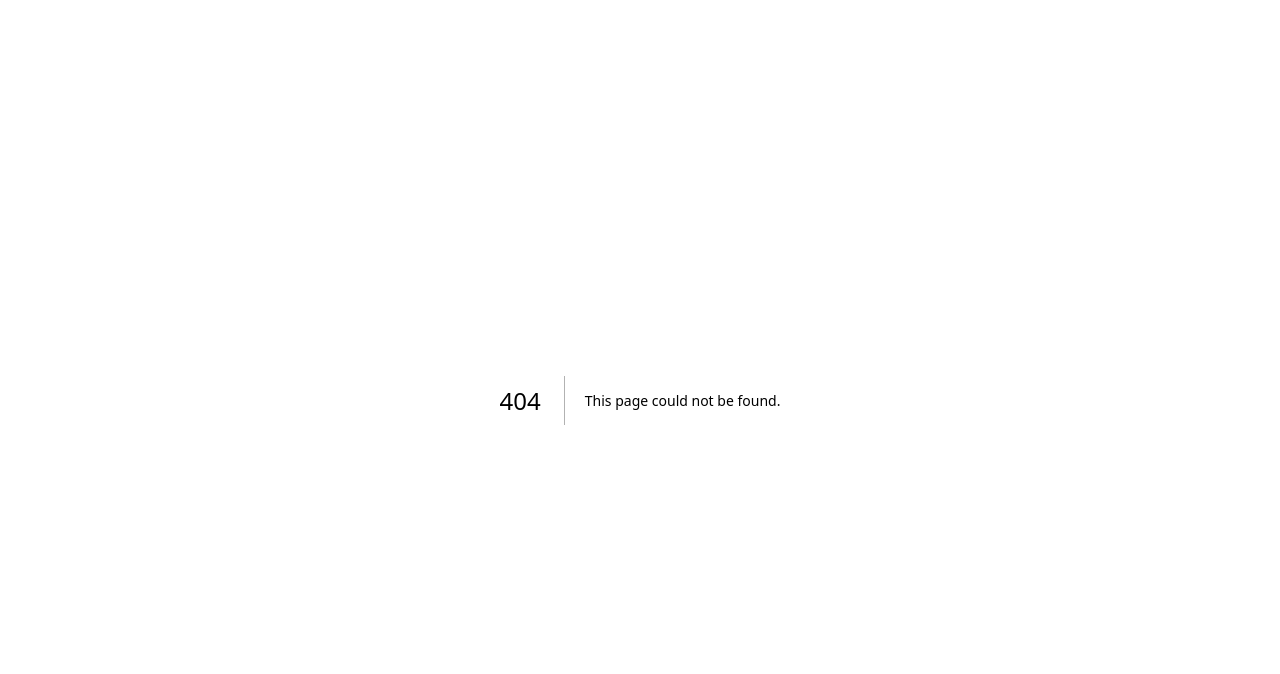
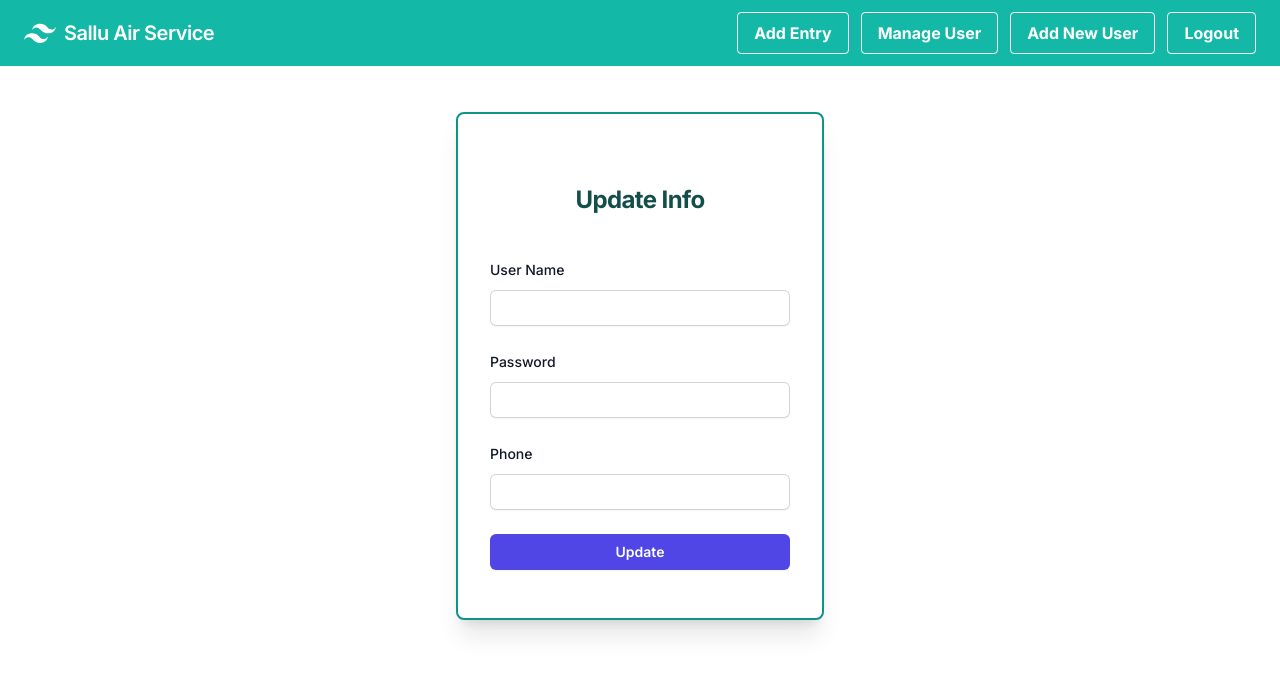
Before and after one commit to sallu-soft/alauddin-agency, a Next.js app: page /AdminDashboard/EditUser/1 in a window 1280 px wide. Before the commit this address had no page. Shown: the top 674 px of the page. Built offline with nearby package versions, Linux system fonts and the light colour scheme; no server answers; the database is empty.

Commit message:
added the user edit functionality

```diff
--- /dev/null
+++ b/app/AdminDashboard/EditUser/[id]/page.jsx
@@ -0,0 +1,39 @@
+
+import EditForm from '@/app/components/EditForm';
+import EditUserForm from '@/app/components/EditUserForm';
+import { redirect } from 'next/navigation';
+
+const getUserById = async (id) => {
+    try{
+      const res = await fetch(`${process.env.API_URL}/api/user/${id}`,{
+        cache: "no-store",
+      });
+
+      if(!res.ok){
+        throw new Error("Failed to fetch Single User");
+      }
+      return res.json();
+    }catch(e){
+      console.log(e)
+    }
+  }
+const EditUser =async ({params}) => {
+    const {id} = params;
+    const user = await getUserById(id);
+    console.log(user)
+  //   const auth = typeof window !== "undefined" ? JSON.parse(window.localStorage.getItem('user')) : false;
+  //   if(!auth) {
+  //     redirect("/");
+  // }
+
+
+  return (
+
+
+                <div className="px-4">
+                <EditUserForm id={id} users={user} />
+</div>
+  )
+}
+
+export default EditUser
--- /dev/null
+++ b/app/api/user/[id]/route.js
@@ -0,0 +1,31 @@
+
+import Passenger from "@/Models/passenger";
+import User from "@/Models/user";
+import connectMongoDB from "@/libs/mongodb";
+import { NextResponse } from "next/server";
+
+
+
+export async function GET(request, {params}){
+    const {id} = params;
+    await connectMongoDB;
+    const user = await User.findOne({_id:id});
+    return NextResponse.json({user},{status:200});
+
+}
+export async function PUT(request, {params}){
+    const {id} = params;
+    const {name,
+        password,
+        phone
+    } = await request.json();
+    console.log(name)
+    await connectMongoDB();
+    await User.findByIdAndUpdate({ _id: id }, { $set: {name,
+        password,
+        phone
+    }}, { new: true })
+
+    return NextResponse.json({message:"User Updated Succesfully"},{status:200});
+
+}
--- /dev/null
+++ b/app/components/EditUserForm.jsx
@@ -0,0 +1,124 @@
+'use client'
+import { useRouter } from 'next/navigation';
+import React, { useState } from 'react'
+
+const EditUserForm = ({ id, users}) => {
+    const router = useRouter()
+    const [user,setUser] = useState(users?.user||{});
+    const handleSubmit = async (e) => {
+        e.preventDefault();
+        const {name,
+          password,
+          phone
+        } = user;
+
+
+        try {
+            console.log("before")
+          const res = await fetch(`/api/user/${id}`, {
+            method: "PUT",
+            headers: {
+              "Content-type": "application/json",
+            },
+            body: JSON.stringify({name,
+              password,
+              phone
+            }),
+          });
+          console.log("after")
+          if (res.ok) {
+            router.push("/AdminDashboard");
+            alert("Successfully Updated Your User")
+            router.refresh();
+          } else {
+            throw new Error("Failed to create a User");
+          }
+        } catch (error) {
+          console.log(error);
+        }
+      };
+  return (
+    <div className="h-[75vh] flex justify-center items-center">
+    <div className="flex min-h-fit max-w-fit flex-1 flex-col justify-center px-6 py-12 lg:px-8 bg-white shadow-xl rounded-lg border-2 border-teal-600">
+        <div className="sm:mx-auto sm:w-full sm:max-w-sm">
+
+          <h2 className="mt-5 text-center text-2xl font-bold leading-9 tracking-tight text-teal-900">
+            Update {user?.name} Info
+          </h2>
+        </div>
+
+        <div className="mt-10 sm:mx-auto sm:w-full sm:max-w-sm">
+          <form className="space-y-6" onSubmit={handleSubmit} >
+            <div>
+              <label htmlFor="name" className="block text-sm font-medium leading-6 text-gray-900">
+                User Name
+              </label>
+              <div className="mt-2">
+                <input
+                  onChange={(e) => setUser({...user,name:e.target.value})}
+                  value={user.name}
+                  id="name"
+                  name="name"
+                  type="text"
+                  required
+                  className="block px-2 w-full min-w-[300px] rounded-md border-0 py-1.5 text-gray-900 shadow-sm ring-1 ring-inset ring-gray-300 placeholder:text-gray-400 focus:ring-2 focus:ring-inset focus:ring-indigo-600 sm:text-sm sm:leading-6"
+                />
+              </div>
+            </div>
+
+            <div>
+              <div className="flex items-center justify-between">
+                <label htmlFor="password" className="block text-sm font-medium leading-6 text-gray-900">
+                  Password
+                </label>
+              </div>
+              <div className="mt-2">
+                <input
+                onChange={(e) => setUser({...user,password:e.target.value})}
+                value={user.password}
+                  id="password"
+                  name="password"
+                  type="text"
+                  autoComplete="current-password"
+                  required
+                  className="block w-full rounded-md border-0 py-1.5 px-2 text-gray-900 shadow-sm ring-1 ring-inset ring-gray-300 placeholder:text-gray-400 focus:ring-2 focus:ring-inset focus:ring-indigo-600 sm:text-sm sm:leading-6"
+                />
+              </div>
+            </div>
+
+            <div>
+              <div className="flex items-center justify-between">
+                <label htmlFor="phone" className="block text-sm font-medium leading-6 text-gray-900">
+                  Phone
+                </label>
+              </div>
+              <div className="mt-2">
+                <input
+                onChange={(e) => setUser({...user,phone:e.target.value})}
+                value={user.phone}
+                  id="phone"
+                  name="phone"
+                  type="text"
+                  autoComplete="current-phone"
+                  required
+                  className="block w-full rounded-md border-0 py-1.5 px-2 text-gray-900 shadow-sm ring-1 ring-inset ring-gray-300 placeholder:text-gray-400 focus:ring-2 focus:ring-inset focus:ring-indigo-600 sm:text-sm sm:leading-6"
+                />
+              </div>
+            </div>
+
+            <div>
+              <button
+                type="submit"
+                className="flex w-full justify-center rounded-md bg-indigo-600 px-3 py-1.5 text-sm font-semibold leading-6 text-white shadow-sm hover:bg-indigo-500 focus-visible:outline focus-visible:outline-2 focus-visible:outline-offset-2 focus-visible:outline-indigo-600"
+              >
+                Update
+              </button>
+            </div>
+          </form>
+        </div>
+      </div>
+      </div>
+  )
+}
+
+export default EditUserForm
--- a/app/components/SingleUser.jsx
+++ b/app/components/SingleUser.jsx
@@ -1,7 +1,8 @@
 "use client"
+import Link from 'next/link'
 import { useRouter } from 'next/navigation'
 import React from 'react'
-import { MdDeleteForever } from 'react-icons/md'
+import { MdDeleteForever, MdEdit } from 'react-icons/md'
 
 const SingleUser = ({item}) => {
     const router = useRouter()
@@ -43,10 +44,13 @@ const SingleUser = ({item}) => {
         <div className="text-left font-medium text-green-500">{item.password}</div>
     </td>
     <td className="p-2">
-        <div className="flex justify-center">
+        <div className="flex justify-center space-x-5 items-center">
             <button onClick={()=>handleRemove(item._id)}>
             <MdDeleteForever className="font-bold text-2xl text-red-800"/>
             </button>
+            <Link href={`EditUser/${item._id}`}>
+            <MdEdit className="font-bold text-2xl text-green-500"/>
+            </Link>
             {/* <button onClick={()=>handleRemove(item._id)}>
             <MdDeleteForever className="font-bold text-2xl text-red-800"/>
             </button> */}
```
Also changed, not shown: 1 other file (tests, documents, lock files or other folders).
